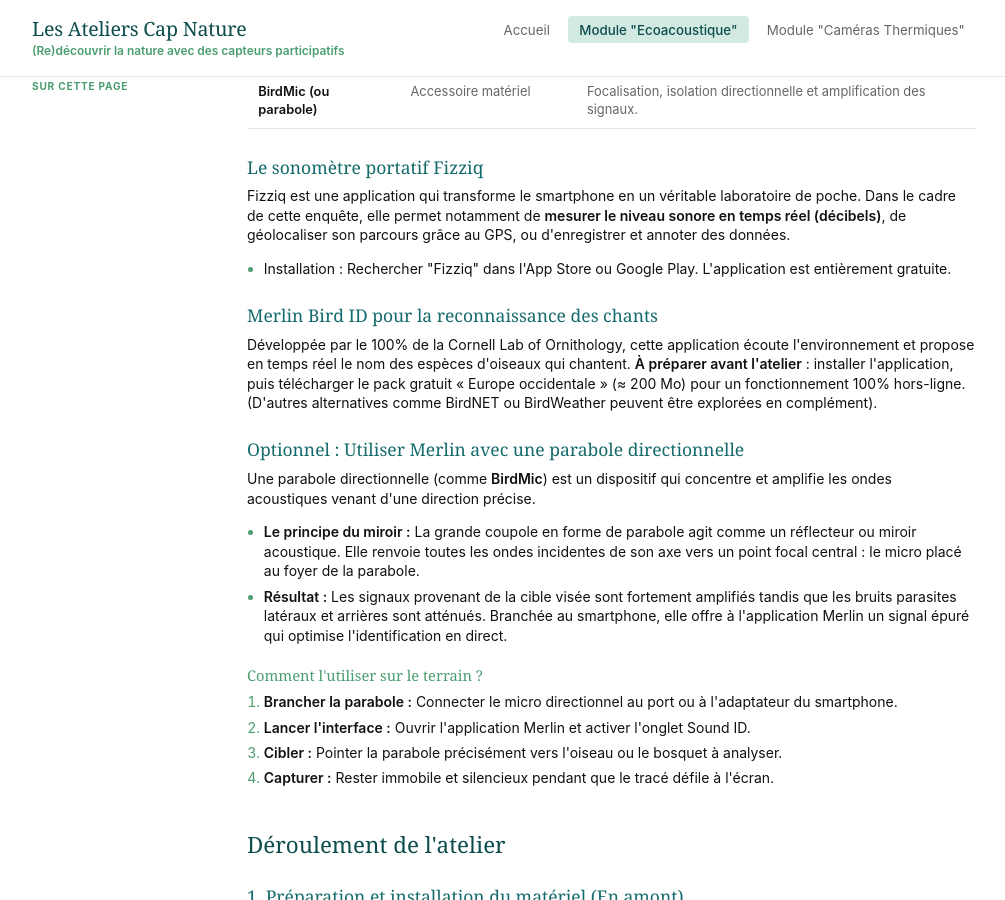
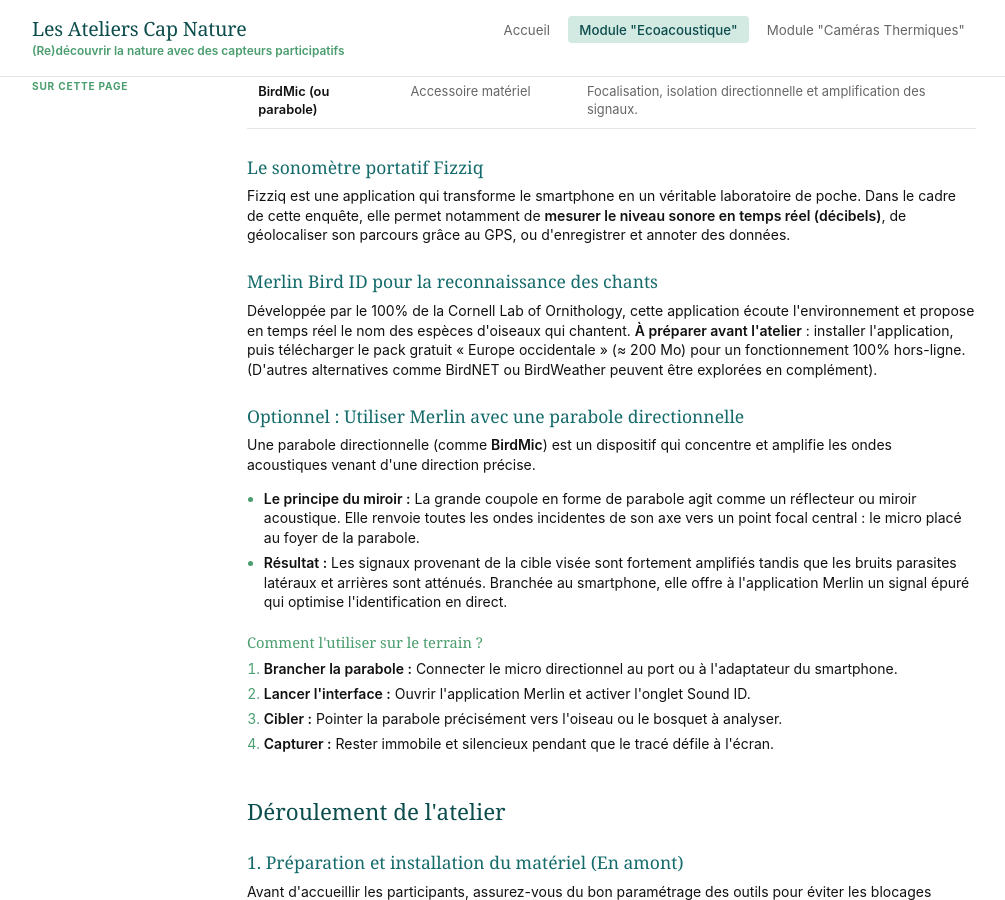
Before and after one commit to marieleapouliquen/wiki-cap-nature, a Jekyll site: the page built from _pages/module-oiseaux/index.md, in a window 1280 px wide and 900 px high, scrolled down 605 px. Shown: the whole window, without its empty margins (136-1141 px from the left). Built offline with Jekyll 4.4.1, drawn with Linux system fonts in a browser that asks for light colours.

Commit message:
Update index.md

```diff
--- a/_pages/module-oiseaux/index.md
+++ b/_pages/module-oiseaux/index.md
@@ -63,9 +63,6 @@ photos:
 
   <h3>Le sonomètre portatif Fizziq</h3>
   <p>Fizziq est une application qui transforme le smartphone en un véritable laboratoire de poche. Dans le cadre de cette enquête, elle permet notamment de <strong>mesurer le niveau sonore en temps réel (décibels)</strong>, de géolocaliser son parcours grâce au GPS, ou d'enregistrer et annoter des données.</p>
-  <ul>
-    <li>Installation : Rechercher "Fizziq" dans l'App Store ou Google Play. L'application est entièrement gratuite.</li>
-  </ul>
 
   <h3>Merlin Bird ID pour la reconnaissance des chants</h3>
   <p>Développée par le 100% de la Cornell Lab of Ornithology, cette application écoute l'environnement et propose en temps réel le nom des espèces d'oiseaux qui chantent. <strong>À préparer avant l'atelier</strong> : installer l'application, puis télécharger le pack gratuit « Europe occidentale » (≈ 200 Mo) pour un fonctionnement 100% hors-ligne. (D'autres alternatives comme BirdNET ou BirdWeather peuvent être explorées en complément).</p>
```
